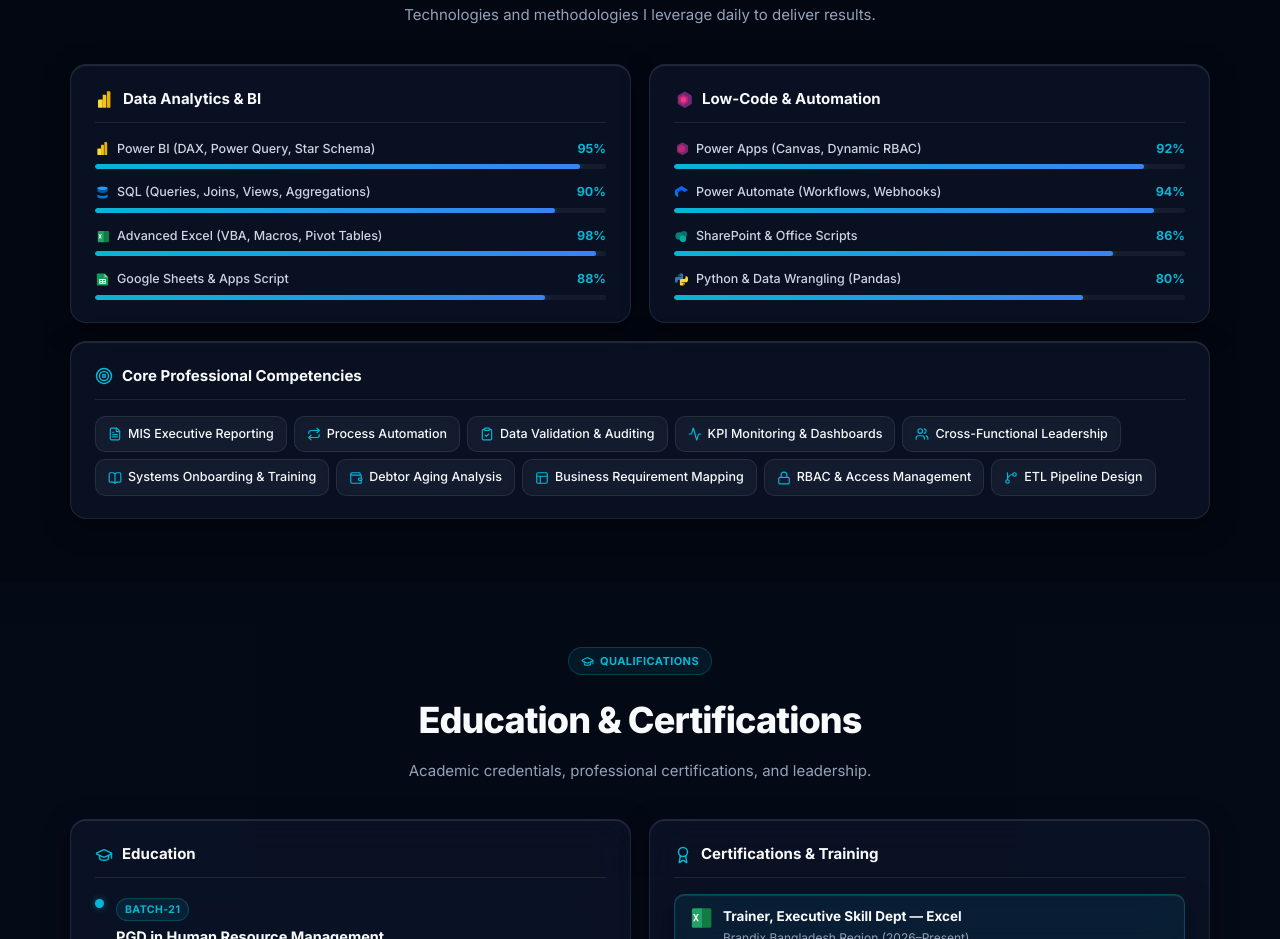
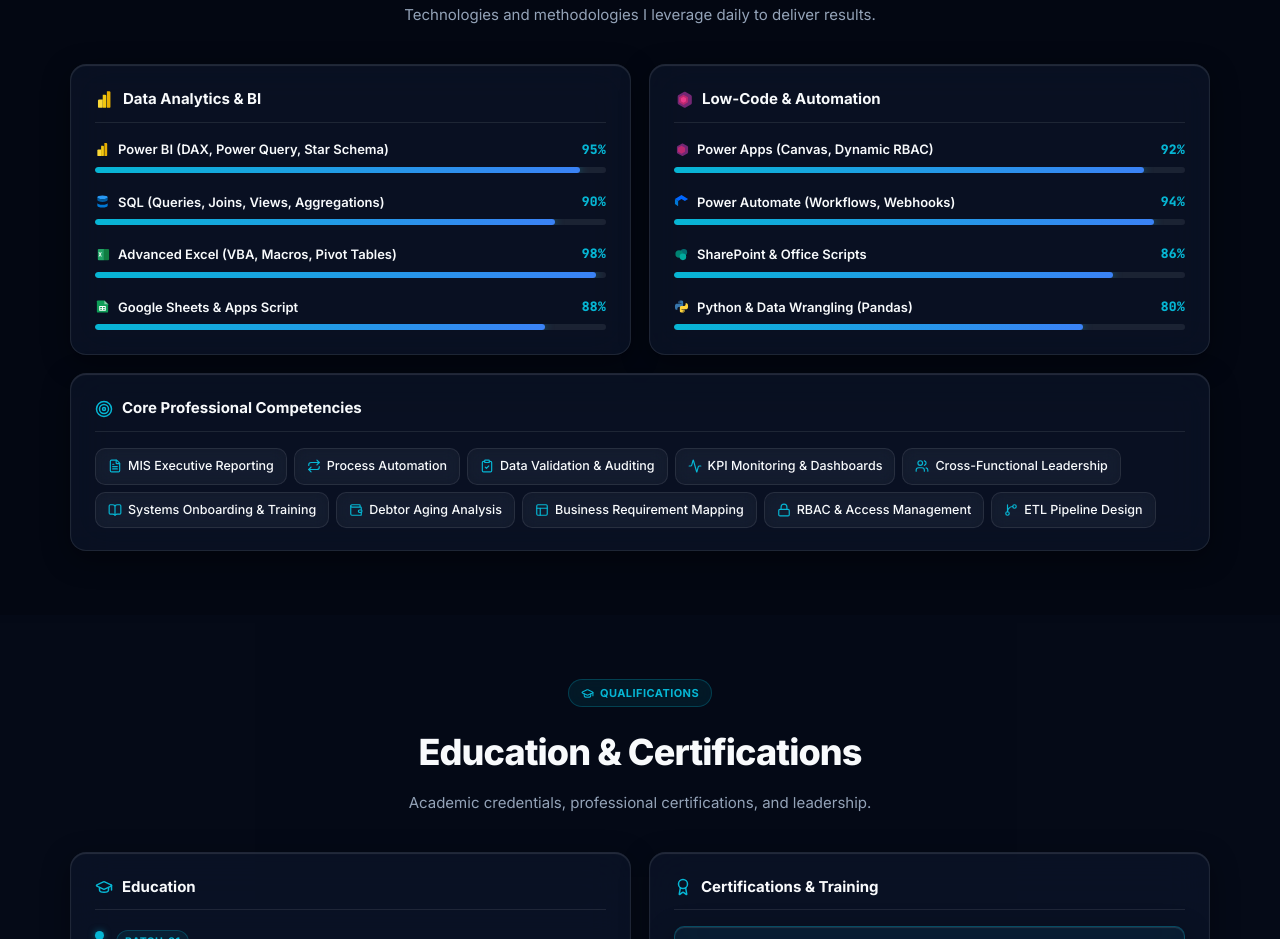
Before and after one commit to kihpranto/portfolio, a plain HTML site: page index.html in a window 1280 px wide. Shown: the part 3786-4725 px from the top of the page. Drawn offline with nearby package versions, Linux system fonts and the light colour scheme.

Commit message:
✨ Fix all text alignments, flex separation & progress bar spacing

```diff
--- a/index.html
+++ b/index.html
@@ -10,7 +10,7 @@
   <link href="https://fonts.googleapis.com/css2?family=Inter:wght@300;400;500;600;700;800;900&family=JetBrains+Mono:wght@500;700;800&display=swap" rel="stylesheet">
   <!-- Lucide Premium Icons -->
   <script src="https://unpkg.com/lucide@latest/dist/umd/lucide.min.js"></script>
-  <link rel="stylesheet" href="style.css?v=2.2">
+  <link rel="stylesheet" href="style.css?v=2.3">
   <style>
     /* Critical Anti-FOUC & Drawer Fixed Geometry */
     .mobile-nav-backdrop { position: fixed; inset: 0; z-index: 10000; opacity: 0; visibility: hidden; pointer-events: none; }
@@ -861,6 +861,6 @@
     <i data-lucide="arrow-up"></i>
   </button>
 
-  <script src="script.js?v=2.2"></script>
+  <script src="script.js?v=2.3"></script>
 </body>
 </html>
--- a/style.css
+++ b/style.css
@@ -1426,34 +1426,50 @@
 .sk-bars {
   display: flex;
   flex-direction: column;
-  gap: 13px;
-}
-
-.sk-info {
-  display: flex;
-  justify-content: space-between;
-  align-items: center;
-  font-size: 12.5px;
-  font-weight: 500;
-  color: #cbd5e1;
-  margin-bottom: 5px;
-}
-
-.sk-label {
-  display: inline-flex;
-  align-items: center;
-  gap: 7px;
-}
-
-.sk-pct {
-  color: var(--cyan);
-  font-weight: 700;
+  gap: 16px;
+}
+
+.sk-bar {
+  margin-bottom: 2px;
+}
+
+.sk-info, .bar-info {
+  display: flex !important;
+  justify-content: space-between !important;
+  align-items: center !important;
+  gap: 12px;
+  font-size: 13px;
+  font-weight: 600;
+  color: var(--text-1);
+  margin-bottom: 7px;
+  width: 100%;
+}
+
+.sk-label, .bar-name {
+  display: inline-flex !important;
+  align-items: center !important;
+  gap: 8px;
+  flex: 1;
+  line-height: 1.4;
+  white-space: normal;
+}
+
+.sk-pct, .bar-pct {
+  display: inline-block !important;
+  color: var(--cyan) !important;
+  font-weight: 800 !important;
+  font-family: var(--font-mono);
+  font-size: 13px;
+  flex-shrink: 0;
+  margin-left: auto;
+  text-align: right;
+  letter-spacing: 0.02em;
 }
 
 .bar-track {
   width: 100%;
-  height: 5px;
-  background: rgba(255, 255, 255, 0.05);
+  height: 6px;
+  background: rgba(255, 255, 255, 0.08);
   border-radius: var(--pill);
   overflow: hidden;
 }
@@ -1464,8 +1480,9 @@
   border-radius: var(--pill);
   width: 0;
   transition: width 1.5s cubic-bezier(0.16, 1, 0.3, 1);
-  box-shadow: 0 0 8px rgba(6, 182, 212, 0.45);
-}
+  box-shadow: 0 0 10px rgba(6, 182, 212, 0.5);
+}
+
 
 .comp-tags {
   display: flex;
```
